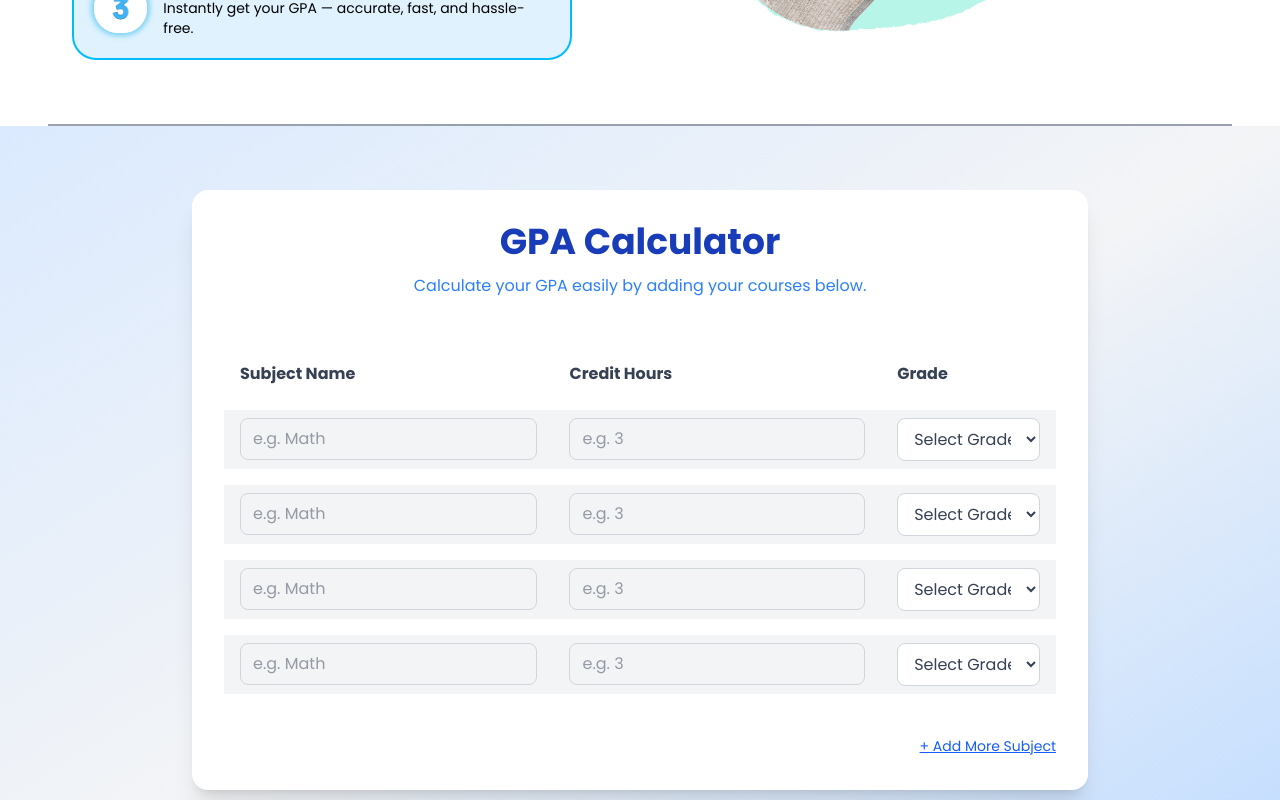
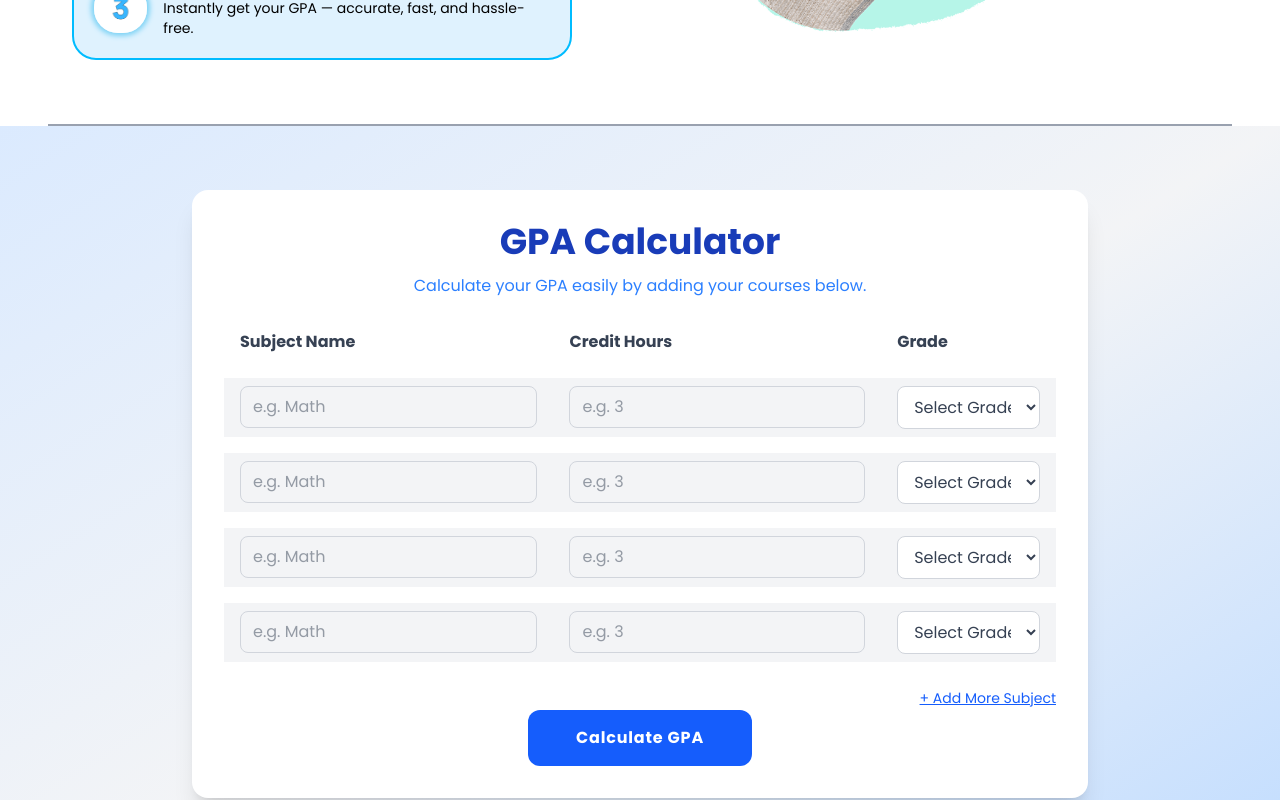
Before and after one commit to hussnain-uet-87/Seniculator, a React (Vite) app: page / in a window 1280 px wide. Shown: the part 1620-2420 px from the top of the page. Built offline with nearby package versions, Linux system fonts and the light colour scheme; a web font is replaced by a local one.

Commit message:
added gpa calculation functionality

```diff
--- a/Components/GpaCalculator.jsx
+++ b/Components/GpaCalculator.jsx
@@ -1,5 +1,6 @@
 import React, { useState } from "react";
 
+// to show min 4 rows by default
 const GpaCalculator = () => {
   const [subjects, setSubjects] = useState([
     { name: "", credit: "", grade: "" },
@@ -7,24 +8,66 @@ const GpaCalculator = () => {
     { name: "", credit: "", grade: "" },
     { name: "", credit: "", grade: "" },
   ]);
-
+  //adding a new subject
   const addSubject = () => {
     setSubjects([...subjects, { name: "", credit: "", grade: "" }]);
   };
-
+  //update subject everytime user updates some row input , it changes automatically in array too
   const updateSubject = (index, field, value) => {
     const updated = [...subjects];
     updated[index][field] = value;
     setSubjects(updated);
   };
 
+  //grade points
+  const gradePoints = {
+    "A+": 4.0,
+    A: 4.0,
+    "A-": 3.7,
+    "B+": 3.3,
+    B: 3.0,
+    "B-": 2.7,
+    "C+": 2.3,
+    C: 2.0,
+    "C-": 1.7,
+    "D+": 1.3,
+    D: 1.0,
+    "D-": 0.7,
+    F: 0.0,
+  };
+  const [gpa, setGpa] = useState(null);
+  //function to clculate gpa
+  const calculateGpa = () => {
+    let totalPoints = 0;
+    let totalCredits = 0;
+
+    for (let subject of subjects) {
+      let credit = parseFloat(subject.credit);
+      let grade = subject.grade;
+      //condition to calculate only when credits and grade is valid
+      if (!isNaN(credit) && gradePoints[grade] !== undefined) {
+        totalPoints += gradePoints[grade] * credit;
+        totalCredits += credit;
+      }
+
+    }
+    if (totalCredits === 0) {
+      setGpa("Invalid input");
+    } else {
+      const result = totalPoints / totalCredits;
+      setGpa(result.toFixed(2));
+    }
+  };
   return (
-    <div className="min-h-screen mb-10 border-b-2 border-b-gray-500 bg-gradient-to-br from-blue-100 via-gray-100 to-blue-200 py-10 px-4 pt-16">
+    <div
+      className="min-h-screen mb-10 borde
+    r-b-2 border-b-gray-500 bg-gradient-to-br from-blue-100 via-gray-100 to-blue-200 py-10 px-4 pt-16"
+    >
       <div className="max-w-4xl mx-auto bg-white shadow-xl rounded-2xl p-8">
         <h1 className="text-3xl md:text-4xl font-bold text-center text-blue-800 mb-3">
           GPA Calculator
         </h1>
-        <p className="text-center text-sm md:text-base text-blue-500 mb-10">
+        <p className="text-center text-sm md:text-base text-blue-500 mb-2">
           Calculate your GPA easily by adding your courses below.
         </p>
 
@@ -49,7 +92,9 @@ const GpaCalculator = () => {
                       type="text"
                       placeholder="e.g. Math"
                       value={subject.name}
-          onChange={(e) => updateSubject(index, "name", e.target.value)}
+                      onChange={(e) =>
+                        updateSubject(index, "name", e.target.value)
+                      }
                       className="w-full px-2 py-2 md:px-3 rounded-lg border border-gray-300 text-gray-700 group-hover:border-gray-700 group-hover:text-black focus:ring-2 focus:ring-blue-400 focus:outline-none"
                     />
                   </td>
@@ -61,7 +106,9 @@ const GpaCalculator = () => {
                       placeholder="e.g. 3"
                       min="0"
                       value={subject.credit}
-          onChange={(e) => updateSubject(index, "credit", e.target.value)}
+                      onChange={(e) =>
+                        updateSubject(index, "credit", e.target.value)
+                      }
                       className="w-full px-2 py-2 md:px-3 rounded-lg border border-gray-300 text-gray-700 group-hover:border-gray-700 group-hover:text-black focus:ring-2 focus:ring-blue-400 focus:outline-none"
                     />
                   </td>
@@ -70,7 +117,9 @@ const GpaCalculator = () => {
                   <td className="px-2 md:px-4 py-2 w-[25%] md:w-auto">
                     <select
                       value={subject.grade}
-          onChange={(e) => updateSubject(index, "grade", e.target.value)}
+                      onChange={(e) =>
+                        updateSubject(index, "grade", e.target.value)
+                      }
                       className="w-full px-2 py-2 md:px-3 rounded-lg border border-gray-300 text-gray-700 bg-white group-hover:border-gray-700 group-hover:text-black focus:ring-2 focus:ring-blue-400 focus:outline-none text-sm md:text-base min-w-[60px] md:min-w-[110px]"
                     >
                       <option value="" disabled hidden>
@@ -85,18 +134,19 @@ const GpaCalculator = () => {
                       <option value="C+">C+</option>
                       <option value="C">C</option>
                       <option value="C-">C-</option>
+                      <option value="D+">D+</option>
                       <option value="D">D</option>
+                      <option value="D-">D-</option>
                       <option value="F">F</option>
                     </select>
                   </td>
                 </tr>
               ))}
             </tbody>
-
           </table>
         </div>
 
-        <div className="text-right mt-6">
+        <div className="text-right mt-2">
           <button
             onClick={addSubject}
             className="text-blue-600 hover:text-blue-800 text-sm underline"
@@ -104,6 +154,19 @@ const GpaCalculator = () => {
             + Add More Subject
           </button>
         </div>
+        <div className="flex flex-col justify-center items-center">
+          <button
+            onClick={calculateGpa}
+            className="rounded-xl bg-blue-600 text-white font-bold md:tracking-wider  px-6 py-2 md:px-12 md:py-4"
+          >
+            Calculate GPA
+          </button>
+          {gpa !== null && (
+            <p className="mt-4 text-center text-md  md:text-lg font-bold text-green-700">
+              Your GPA is : {gpa}
+            </p>
+          )}
+        </div>
       </div>
     </div>
   );
```
Lines whose indentation alone changed are shown as unchanged.
